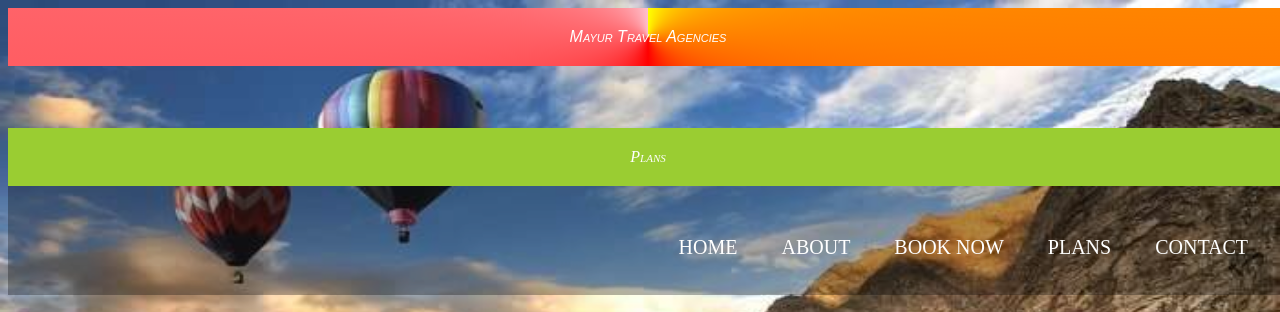
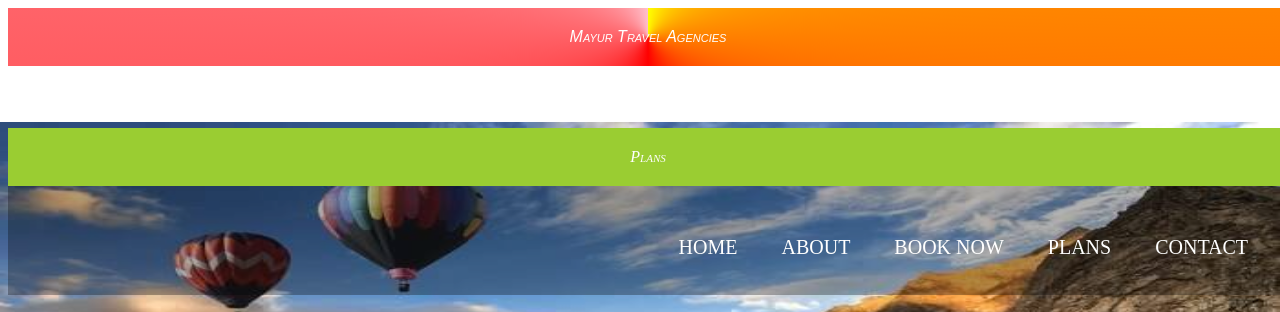
Before and after one commit to beastboixdna/BBtiny.github.io, a plain HTML site: page plan.html in a window 1280 px wide. Shown: the top 312 px of the page. Drawn offline with Linux system fonts and the light colour scheme.

Commit message:
Update plan.css

```diff
--- a/plan.css
+++ b/plan.css
@@ -9,7 +9,7 @@
 }
 .bg{
     background-repeat: no-repeat;
-    background-size: 100% 100%;
+    background-size: 100% 70%;
     background-position: center;
     width:100%;
     height:100vh;
```
